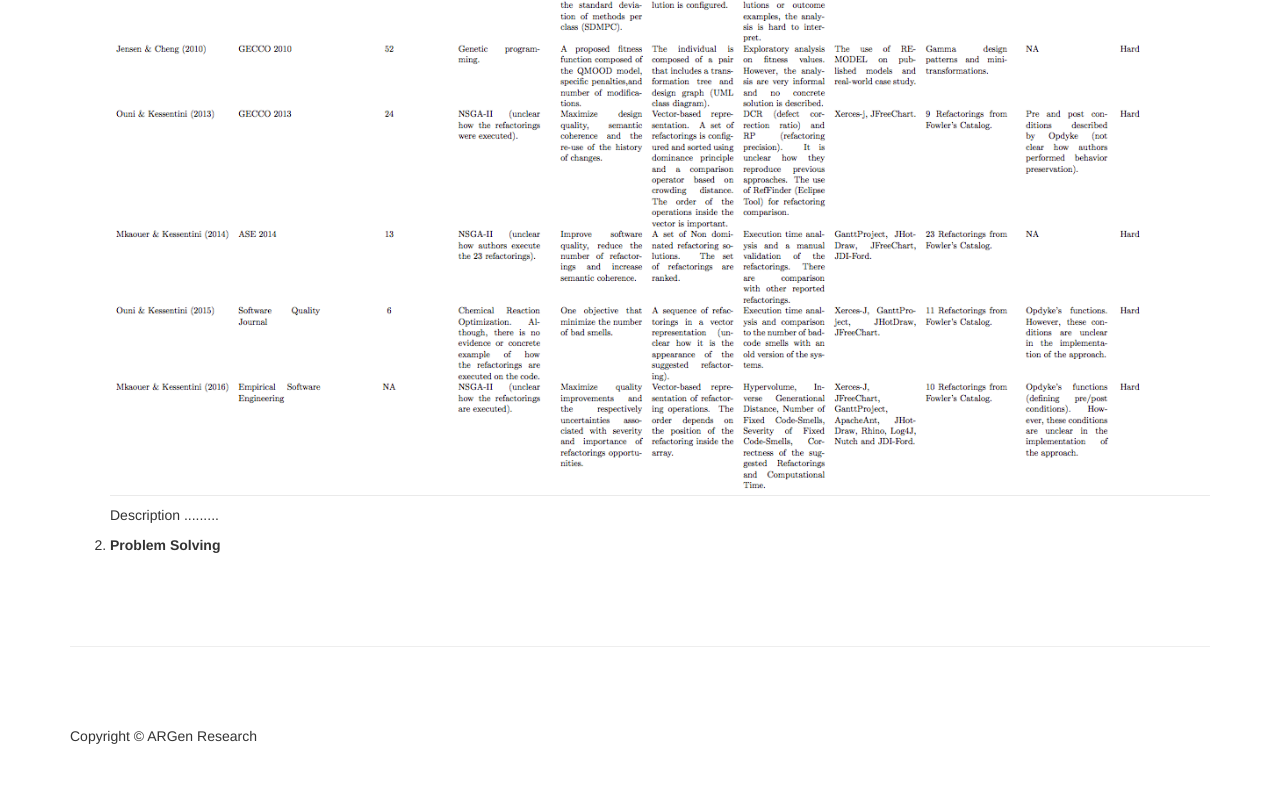
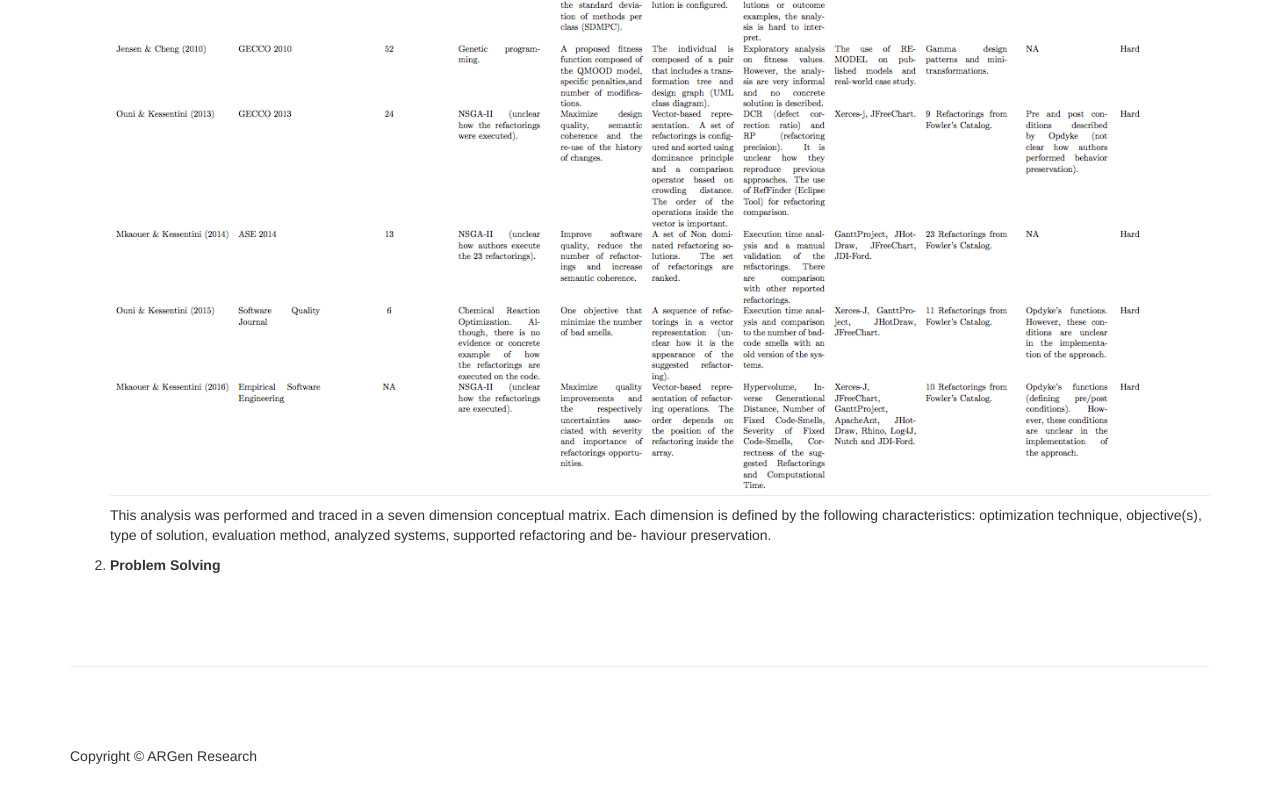
Before and after one commit to argeneration/argeneration.github.io, a plain HTML site: page index.html in a window 1280 px wide. Shown: the part 1570-2373 px from the top of the page. Drawn offline with Linux system fonts and the light colour scheme.

Commit message:
add description for the long table

```diff
--- a/index.html
+++ b/index.html
@@ -66,7 +66,7 @@
                  <a href="./assets/pdfs/longtable.pdf"><img id="long-table" src="./assets/images/longtable.png" /></a>
                </p>
                <p>
-                 Description .........
+                 This analysis was performed and traced in a seven dimension conceptual matrix. Each dimension is defined by the following characteristics: optimization technique, objective(s), type of solution, evaluation method, analyzed systems, supported refactoring and be- haviour preservation.
                </p>
 
                <li>
```
